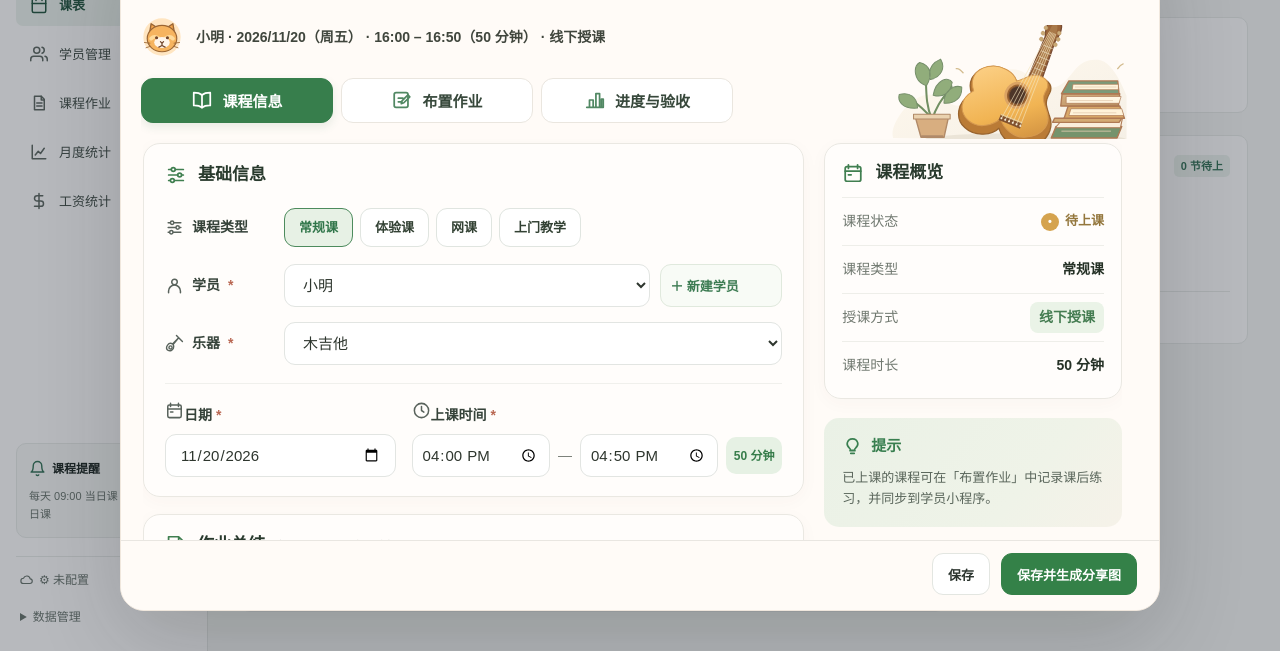
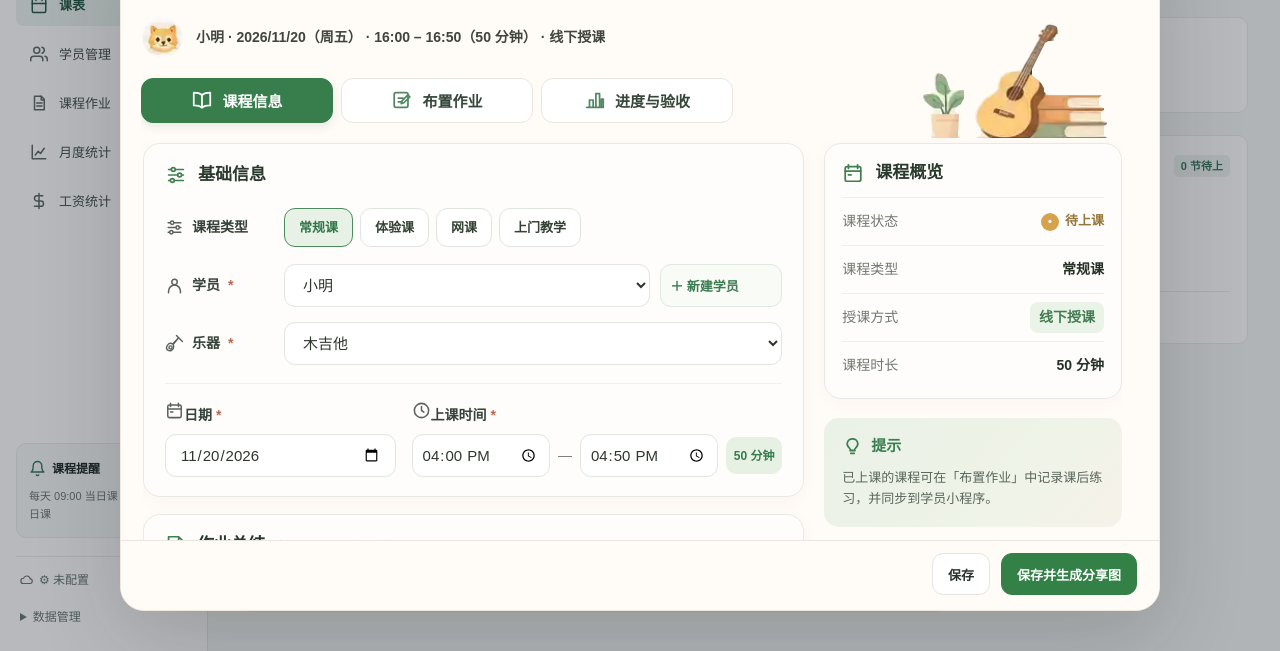
Before and after one commit to GuitarZ14/guitar-schedule, a plain HTML site: page index.html in a window 1280 px wide. Both pictures are taken after a click on the button "新增课程". Shown: the part 149-800 px from the top of the page. Drawn offline with Linux system fonts and the light colour scheme.

Commit message:
Use exact design artwork in editable course modal

```diff
--- a/index.html
+++ b/index.html
@@ -587,7 +587,7 @@
   }
 </style>
 <link rel="stylesheet" href="./workspace.css?v=20261118-student-search-v1">
-<link rel="stylesheet" href="./teaching-course-workspace.css?v=20261120-course-polish-v2">
+<link rel="stylesheet" href="./teaching-course-workspace.css?v=20261120-design-images-v3">
 </head>
 <body>
 <div id="toast"></div>
@@ -718,9 +718,7 @@
         <button type="button" id="courseNext">下一节 <span aria-hidden="true">›</span></button>
       </div>
       <div class="cw-hero-context">
-        <span class="cw-cat-avatar" aria-hidden="true">
-          <svg viewBox="0 0 54 54" fill="none"><circle cx="27" cy="27" r="24" fill="#FFE5C1"/><path d="M11 22 13 10 22 16M43 22 41 10 32 16" fill="#F7A64D" stroke="#9B6634" stroke-width="1.8" stroke-linejoin="round"/><ellipse cx="27" cy="29" rx="19" ry="17" fill="#F6B45F" stroke="#9B6634" stroke-width="1.5"/><path d="M13 29c4-4 7-2 10 0M41 29c-4-4-7-2-10 0" stroke="#FFDB9A" stroke-width="5" stroke-linecap="round"/><ellipse cx="27" cy="34" rx="10" ry="7" fill="#FFF5E9"/><circle cx="20" cy="28" r="2" fill="#71452B"/><circle cx="34" cy="28" r="2" fill="#71452B"/><path d="m25 33 2 2 2-2M27 35v3m0 0-4 2m4-2 4 2" stroke="#71452B" stroke-width="1.6" stroke-linecap="round" stroke-linejoin="round"/><path d="M12 35 4 34M12 39 6 41M42 35l8-1M42 39l6 2" stroke="#9B6634" stroke-width="1.1"/></svg>
-        </span>
+        <span class="cw-cat-avatar" aria-hidden="true"><img src="./design-cat.webp" alt="" width="42" height="42" decoding="async"></span>
         <span class="course-workspace-context" id="courseWorkspaceContext"></span>
       </div>
       <nav class="course-workspace-tabs" aria-label="课程与作业">
@@ -728,7 +726,7 @@
         <button type="button" data-course-tab="homework" aria-pressed="false"><span class="cw-tab-icon" aria-hidden="true"><svg viewBox="0 0 24 24" fill="none" stroke="currentColor" stroke-width="1.9" stroke-linecap="round" stroke-linejoin="round"><rect x="3.5" y="4" width="15" height="16" rx="2"/><path d="M8 10h5M8 14h4M14 15 20.5 8.5l-2-2L12 13l-.8 3z"/></svg></span>布置作业</button>
         <button type="button" data-course-tab="progress" aria-pressed="false"><span class="cw-tab-icon" aria-hidden="true"><svg viewBox="0 0 24 24" fill="none" stroke="currentColor" stroke-width="1.9" stroke-linecap="round" stroke-linejoin="round"><path d="M3 20h18M6 20V12h4v8M13 20V5h4v15M19 20v-9h2v9"/></svg></span>进度与验收</button>
       </nav>
-      <img class="cw-hero-illustration" src="./course-hero-illustration.svg" alt="" aria-hidden="true">
+      <img class="cw-hero-illustration" src="./design-hero.webp" alt="" aria-hidden="true" width="313" height="116" decoding="async">
     </header>
     <div class="course-workspace-scroll" id="courseWorkspaceScroll">
       <section id="courseInfoPanel">
@@ -3403,7 +3401,7 @@ init();
 /* 注册 Service Worker：支持「添加到主屏幕 / 安装为应用」与离线访问。
    仅在 https（或 localhost）下生效；file:// 打开会静默失败，不影响本地功能。
    版本哨兵：APP_VERSION 变更时强制清除旧缓存并重载，确保 UI 更新即时生效。 */
-const APP_VERSION = '2026-11-20-course-polish-v2';
+const APP_VERSION = '2026-11-20-design-images-v3';
 if ('serviceWorker' in navigator) {
   window.addEventListener('load', function () {
     /* 清理旧版本缓存，但绝不在用户输入期间强制重载页面。 */
@@ -3450,7 +3448,7 @@ if ('serviceWorker' in navigator) {
 <script src="./teaching-homework-actions.js?v=20261115-parity-v1"></script>
 <script src="./teaching-homework-model.js?v=20261112-v1"></script>
 <script src="./teaching-homework-editor.js?v=20261118-homework-generation-v1"></script>
-<script src="./teaching-course-workspace.js?v=20261120-course-polish-v2"></script>
+<script src="./teaching-course-workspace.js?v=20261120-design-images-v3"></script>
 <script src="./teaching-homework-index.js?v=20261118-batch-recovery-v1"></script>
 <script src="./teaching-homework.js?v=20261115-parity-v1"></script>
 </body>
--- a/teaching-course-workspace.css
+++ b/teaching-course-workspace.css
@@ -377,3 +377,37 @@
 @media(max-width:700px){
   #courseModal .course-workspace-sheet{transform:none;}
 }
+
+
+/* 设计稿原图素材：直接贴图，不再用手绘 SVG 近似；混合模式消除右侧截图底色矩形。 */
+#courseModal .cw-cat-avatar{
+  border-radius:50%;overflow:hidden;display:block;
+  width:42px;height:42px;flex:0 0 42px;
+  background:transparent;isolation:isolate;
+}
+#courseModal .cw-cat-avatar img{
+  display:block;width:100%;height:100%;object-fit:cover;
+  background:transparent;border:0;
+}
+@media(min-width:701px){
+  #courseModal .cw-hero-illustration{
+    right:0;bottom:0;width:313px;height:116px;
+    object-fit:contain;object-position:right bottom;
+    mix-blend-mode:multiply;opacity:1;
+  }
+}
+@media(max-width:700px){
+  #courseModal .cw-hero-illustration{display:none;}
+}
+
+
+/* 原设计图片的轮廓遮罩：去除原图周围的米白矩形，不影响表单点击。 */
+@media(min-width:701px){
+ #courseModal .cw-hero-illustration{
+   -webkit-mask-image:url("./design-hero-mask.svg");
+   mask-image:url("./design-hero-mask.svg");
+   -webkit-mask-size:100% 100%;mask-size:100% 100%;
+   -webkit-mask-repeat:no-repeat;mask-repeat:no-repeat;
+   mix-blend-mode:normal;
+ }
+}
```
Also changed, not shown: service-worker.js (+6 -3 lines), design-cat.webp (added), design-hero-mask.svg (added), design-hero.webp (added), 2 other files.
